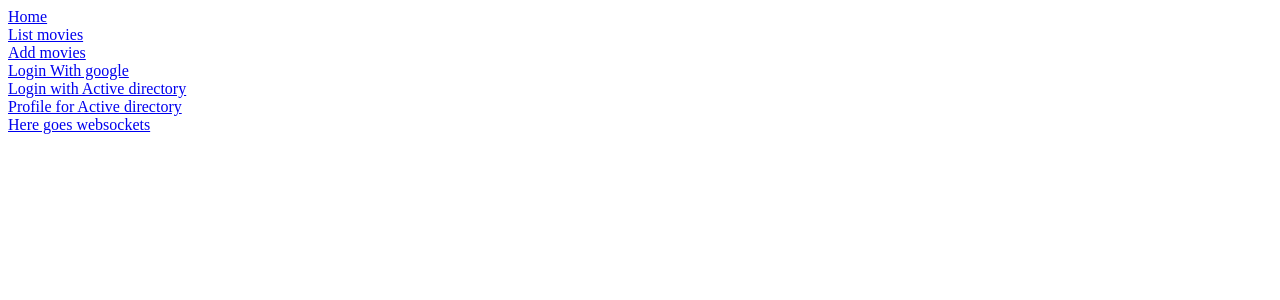
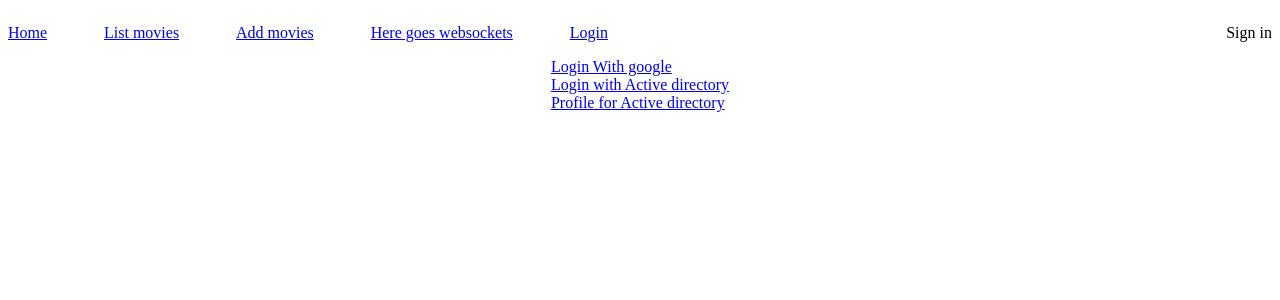
Before and after one commit to Webutvikling-og-API-design-PG6301/mock_exam, a React (Vite) app in the folder client/: page /login in a window 1280 px wide. Shown: the top 300 px of the page. Built offline with nearby package versions, Linux system fonts and the light colour scheme; no server answers.

Commit message:
done with google oauth

```diff
--- a/client/src/App.jsx
+++ b/client/src/App.jsx
@@ -21,6 +21,7 @@ import AD_Callback from "./pages/Oauth/Active_directory/AD_Callback";
 import AddMovies from "./pages/Movies/AddMovies";
 import ListMovies from "./pages/Movies/ListMovies";
 import AD_Profile from "./pages/Oauth/Active_directory/AD_Profile";
+import Login from "./components/Login";
 
 export const ProfileContext = React.createContext();
 
@@ -45,12 +46,16 @@ const App = () => {
       <Nav reload={Greload} />
       <Routes>
         <Route path="/" element={<Home />} />
+        <Route path="/login" element={<Login />} />
         <Route path="/movies/list" element={<ListMovies />} />
         <Route path="/movies/add" element={<AddMovies />} />
         <Route path="/ad_login" element={<AD_Login />} />
         <Route path="/ad_profile" element={<AD_Profile />} />
         <Route path="/ad_login/callback" element={<AD_Callback />} />
-        <Route path="/g_login/callback" element={<G_Callback />} />
+        <Route
+          path="/g_login/callback"
+          element={<G_Callback reload={Greload} />}
+        />
         <Route path="/g_login" element={<G_Login />} />
         <Route path="/g_profile" element={<G_Profile />} />
         <Route path="/chat" element={<h1>Use websockets here</h1>} />
--- /dev/null
+++ b/client/src/components/Login.jsx
@@ -0,0 +1,29 @@
+import React, { useContext } from "react";
+import { Link } from "react-router-dom";
+import { ProfileContext } from "../App";
+import { useLoading, fetchJSON } from "../helpers/Hooks";
+const Login = ({ reload }) => {
+  const { Gdata } = useContext(ProfileContext);
+  async function handleLogout() {
+    await fetch("/api/oauth/google", { method: "delete" });
+    reload();
+  }
+  return (
+    <div style={{ display: "flex", justifyContent: "center" }}>
+      <div>
+        <div>
+          <Link to="/g_login">Login With google</Link>
+        </div>
+
+        <div>
+          <Link to="/ad_login">Login with Active directory</Link>
+        </div>
+        <div>
+          <Link to="/ad_profile">Profile for Active directory</Link>
+        </div>
+      </div>
+    </div>
+  );
+};
+
+export default Login;
--- a/client/src/components/Nav.jsx
+++ b/client/src/components/Nav.jsx
@@ -1,17 +1,36 @@
-import React, { useContext } from "react";
+import React, { useContext, useEffect } from "react";
 import { Link } from "react-router-dom";
 import { ProfileContext } from "../App";
 import { useLoading, fetchJSON } from "../helpers/Hooks";
 const Nav = ({ reload }) => {
   const { Gdata } = useContext(ProfileContext);
-
-  async function handleLogout() {
+  const { data, error, loading } = useLoading(async () => {
+    await fetchJSON("/api/oauth/ad");
+  });
+  async function handleGoogleLogout() {
     await fetch("/api/oauth/google", { method: "delete" });
+    reload();
+  }
+  async function handleActiveLogout() {
+    await fetch("/api/oauth/ad", { method: "delete" });
     reload();
   }
 
   return (
-    <div>
+    <div
+      style={{
+        display: "flex",
+        justifyContent: "space-between",
+        alignItems: "center",
+      }}
+    >
+      <div
+        style={{
+          display: "flex",
+          width: "600px",
+          justifyContent: "space-between",
+        }}
+      >
         <div>
           <Link to="/">Home</Link>
         </div>
@@ -21,32 +40,40 @@ const Nav = ({ reload }) => {
         <div>
           <Link to="/movies/add">Add movies</Link>
         </div>
+        <div>
+          <Link to="/chat">Here goes websockets</Link>
+        </div>
         {!Gdata.userinfo ? (
           <div>
-          <Link to="/g_login">Login With google</Link>
+            <Link to="/login">Login</Link>
           </div>
         ) : (
           <div>
-          <Link to="" onClick={handleLogout}>
+            <Link
+              to=""
+              onClick={() => {
+                handleActiveLogout();
+                handleGoogleLogout();
+              }}
+            >
               Logout
             </Link>
+            <div>
+              <Link to="/g_profile">Google profile</Link>
+            </div>
+          </div>
+        )}
+      </div>
+      {!Gdata.userinfo && (
+        <div>
+          <p>Sign in</p>
         </div>
       )}
       {Gdata.userinfo && (
         <div>
-          <Link to="/g_profile">Google profile</Link>
+          <p>welcome {Gdata.userinfo.name}</p>
         </div>
       )}
-
-      <div>
-        <Link to="/ad_login">Login with Active directory</Link>
-      </div>
-      <div>
-        <Link to="/ad_profile">Profile for Active directory</Link>
-      </div>
-      <div>
-        <Link to="/chat">Here goes websockets</Link>
-      </div>
     </div>
   );
 };
--- a/client/src/pages/Oauth/Google/G_Callback.jsx
+++ b/client/src/pages/Oauth/Google/G_Callback.jsx
@@ -1,7 +1,7 @@
 import React, { useEffect, useState } from "react";
 import { useNavigate } from "react-router-dom";
 
-const G_Callback = () => {
+const G_Callback = ({ reload }) => {
   const [error, setError] = useState();
 
   const navigate = useNavigate();
@@ -14,6 +14,7 @@ const G_Callback = () => {
       body: new URLSearchParams({ access_token }),
     });
     if (res.ok) {
+      reload();
       navigate("/");
     } else {
       setError(
```
Also changed, not shown: client/src/pages/Oauth/Active_directory/AD_Profile.jsx (+5 -2 lines), 1 other file (tests, documents, lock files or other folders). Lines whose indentation alone changed are shown as unchanged.
